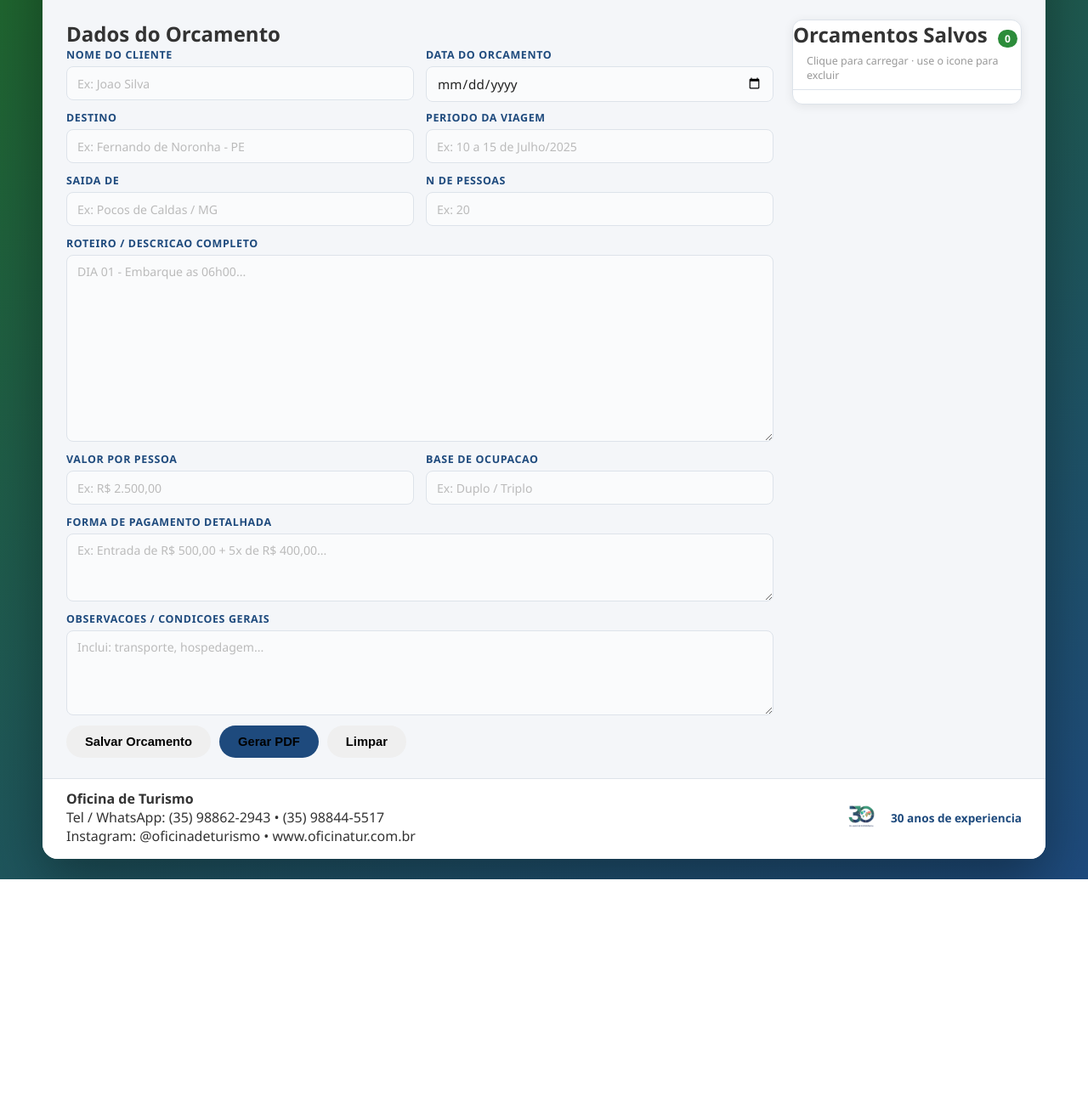
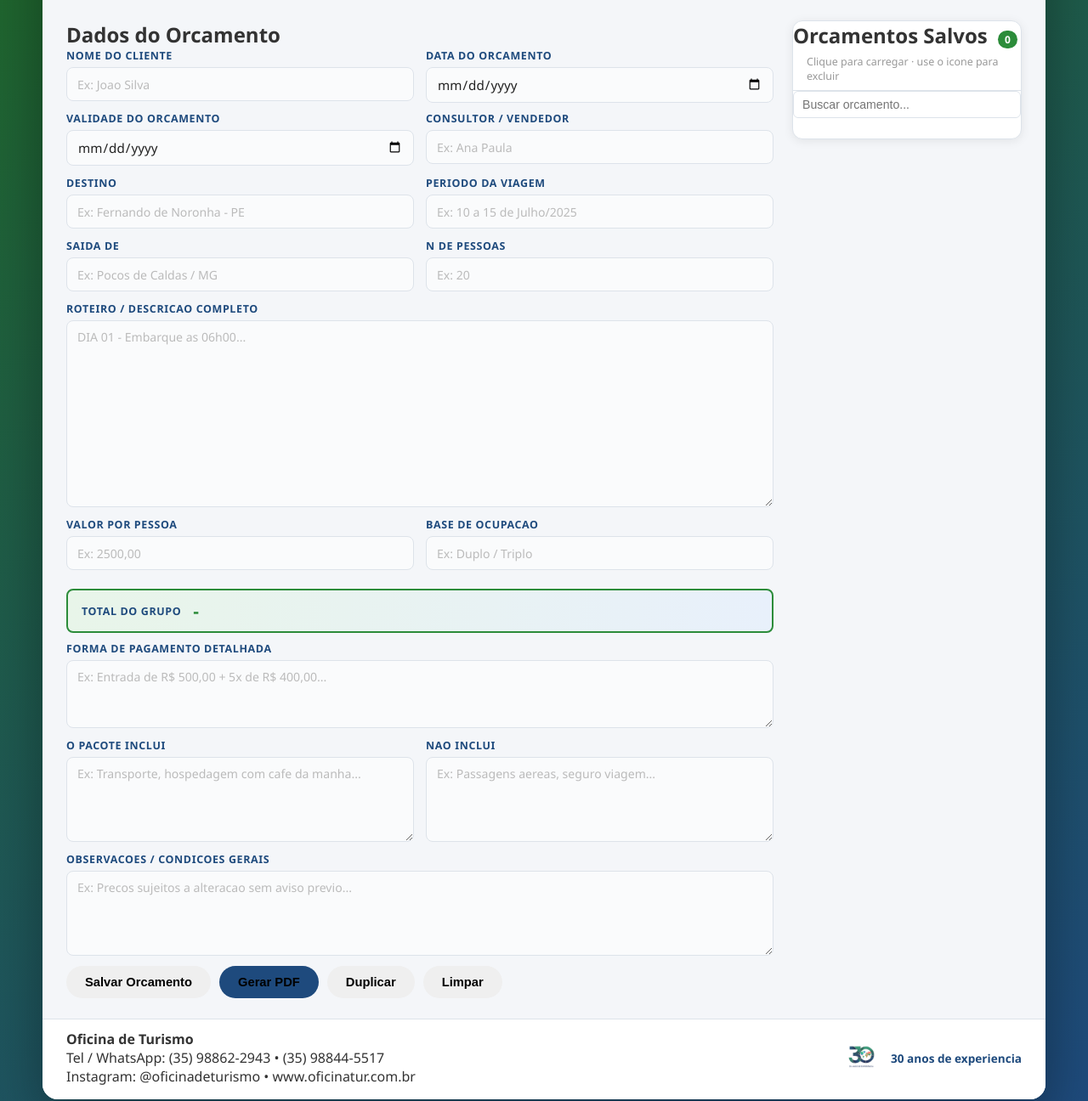
Before and after one commit to fernandoneto1210-sys/oficina-gerador-de-orcamentos, a plain HTML site: page index.html in a window 1280 px wide. Shown: the part 129-1425 px from the top of the page at 85% size. Before the commit the page ends 1164 px from the top, so only its background shows below. Drawn offline with nearby package versions, Linux system fonts and the light colour scheme.

Commit message:
Update index.html

```diff
--- a/index.html
+++ b/index.html
@@ -19,6 +19,10 @@
         <h1>Gerador de Orcamentos</h1>
         <p>Oficina de Turismo &bull; 30 anos transformando sonhos em viagem</p>
       </div>
+    </div>
+    <div class="header-right">
+      <img src="selo30anos.png" alt="30 Anos"
+           class="selo-header" onerror="this.style.display='none'" />
     </div>
   </header>
 
@@ -48,6 +52,17 @@
         <div class="field-group">
           <label for="dataOrcamento">Data do orcamento</label>
           <input type="date" id="dataOrcamento" />
+        </div>
+      </div>
+
+      <div class="field-row">
+        <div class="field-group">
+          <label for="validade">Validade do orcamento</label>
+          <input type="date" id="validade" />
+        </div>
+        <div class="field-group">
+          <label for="vendedor">Consultor / vendedor</label>
+          <input type="text" id="vendedor" placeholder="Ex: Ana Paula" />
         </div>
       </div>
 
@@ -87,7 +102,7 @@
         <div class="field-group">
           <label for="precoPorPessoa">Valor por pessoa</label>
           <input type="text" id="precoPorPessoa"
-                 placeholder="Ex: R$ 2.500,00" />
+                 placeholder="Ex: 2500,00" />
         </div>
         <div class="field-group">
           <label for="ocupacao">Base de ocupacao</label>
@@ -96,22 +111,50 @@
         </div>
       </div>
 
+      <div style="background:linear-gradient(90deg,#e8f5e9,#e8f0fb);
+                  border:2px solid #2c8c3a;border-radius:8px;
+                  padding:10px 16px;margin:10px 0;
+                  display:flex;align-items:center;gap:14px;flex-wrap:wrap;">
+        <span style="font-size:0.78rem;font-weight:700;color:#1e4a7d;
+                     text-transform:uppercase;letter-spacing:0.05em;">
+          Total do grupo
+        </span>
+        <span id="totalCalculado"
+              style="font-size:1.3rem;font-weight:800;color:#2c8c3a;">-</span>
+        <span id="totalDetalhe"
+              style="font-size:0.8rem;color:#666;margin-left:auto;"></span>
+      </div>
+
       <div class="field-group">
         <label for="pagamento">Forma de pagamento detalhada</label>
         <textarea id="pagamento" rows="3"
           placeholder="Ex: Entrada de R$ 500,00 + 5x de R$ 400,00..."></textarea>
       </div>
 
+      <div class="field-row">
+        <div class="field-group">
+          <label for="inclui">O pacote inclui</label>
+          <textarea id="inclui" rows="4"
+            placeholder="Ex: Transporte, hospedagem com cafe da manha..."></textarea>
+        </div>
+        <div class="field-group">
+          <label for="naoInclui">Nao inclui</label>
+          <textarea id="naoInclui" rows="4"
+            placeholder="Ex: Passagens aereas, seguro viagem..."></textarea>
+        </div>
+      </div>
+
       <div class="field-group">
         <label for="observacoes">Observacoes / condicoes gerais</label>
         <textarea id="observacoes" rows="4"
-          placeholder="Inclui: transporte, hospedagem..."></textarea>
+          placeholder="Ex: Precos sujeitos a alteracao sem aviso previo..."></textarea>
       </div>
 
       <div class="actions">
-        <button class="btn primary" id="btnSalvar">Salvar Orcamento</button>
-        <button class="btn primary" id="btnGerar"
+        <button class="btn primary"   id="btnSalvar">Salvar Orcamento</button>
+        <button class="btn primary"   id="btnGerar"
                 style="background:#1e4a7d;">Gerar PDF</button>
+        <button class="btn secondary" id="btnDuplicar">Duplicar</button>
         <button class="btn secondary" id="btnLimpar">Limpar</button>
       </div>
 
@@ -128,6 +171,11 @@
       <p class="sidebar-hint">
         Clique para carregar &middot; use o icone para excluir
       </p>
+      <input type="text" id="campoBusca"
+             placeholder="Buscar orcamento..."
+             oninput="filtrarLista()"
+             style="width:100%;padding:7px 10px;border:1.5px solid #dde3ea;
+                    border-radius:6px;font-size:0.88rem;margin-bottom:8px;" />
       <ul class="orcamentos-list" id="listaOrcamentos"></ul>
     </aside>
 
```
